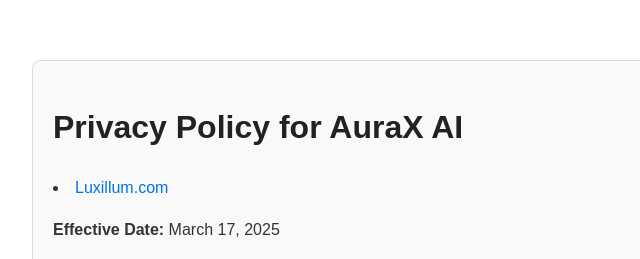
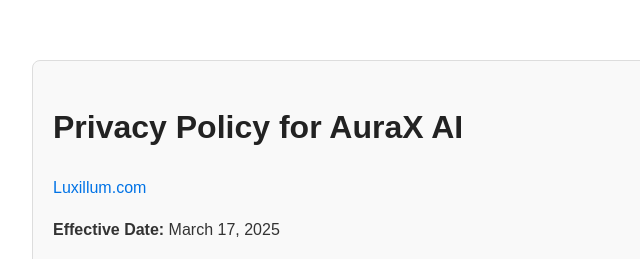
Before and after one commit to luxillum/AuraXai-privacy, a plain HTML site: page index.html in a window 1280 px wide. Shown: the top 259 px of the page, 208-848 px from the left. Drawn offline with Linux system fonts and the light colour scheme.

Commit message:
Update index.html

```diff
--- a/index.html
+++ b/index.html
@@ -38,7 +38,7 @@
 
     <div class="container">
         <h1>Privacy Policy for AuraX AI</h1>
-        <li><a href="https://luxillum.com/" target="_blank">Luxillum.com</a></li>
+        <a href="https://luxillum.com/" target="_blank">Luxillum.com</a>
         <p><strong>Effective Date:</strong> March 17, 2025</p>
 
         <h2>1. Information We Collect</h2>
```
